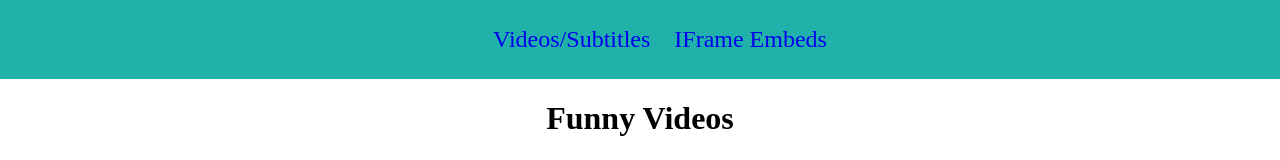
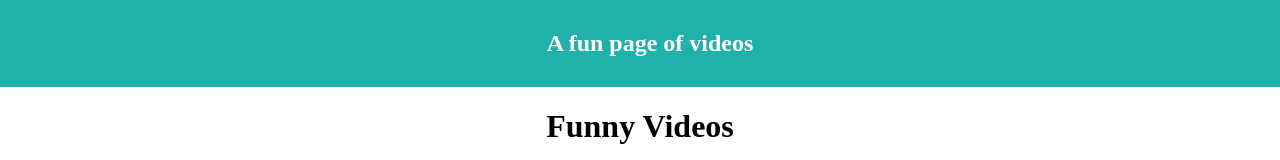
Before and after one commit to zeth-owen/HTML-Subtitles-Captions, a plain HTML site: page index.html in a window 1280 px wide. Shown: the top 160 px of the page. Drawn offline with Linux system fonts and the light colour scheme.

```diff
--- a/assets/css/style.css
+++ b/assets/css/style.css
@@ -11,22 +11,8 @@ nav {
     padding: 10px;
 }
 
-nav ul {
-    list-style-type: none;
-}
-
-nav li {
-    display: inline;
-    margin-right: 20px;
-}
-
-nav a {
-    font-size: 1.5em;
-    text-decoration: none;
-}
-
-nav a:hover {
-    color: darkorange;
+nav h2 {
+    color: white;
 }
 
 main {
--- a/index.html
+++ b/index.html
@@ -8,14 +8,7 @@
 </head>
 <body>
     <nav>
-        <ul>
-            <li>
-                <a href="index.html">Videos/Subtitles</a>
-            </li>
-            <li>
-                <a href="embeds.html">IFrame Embeds</a>
-            </li>
-        </ul>
+        <h2>A fun page of videos</h2>
     </nav>
     <main>
         <h1>Funny Videos</h1>
```
Also changed, not shown: embeds.html (deleted, +0 -43 lines).
